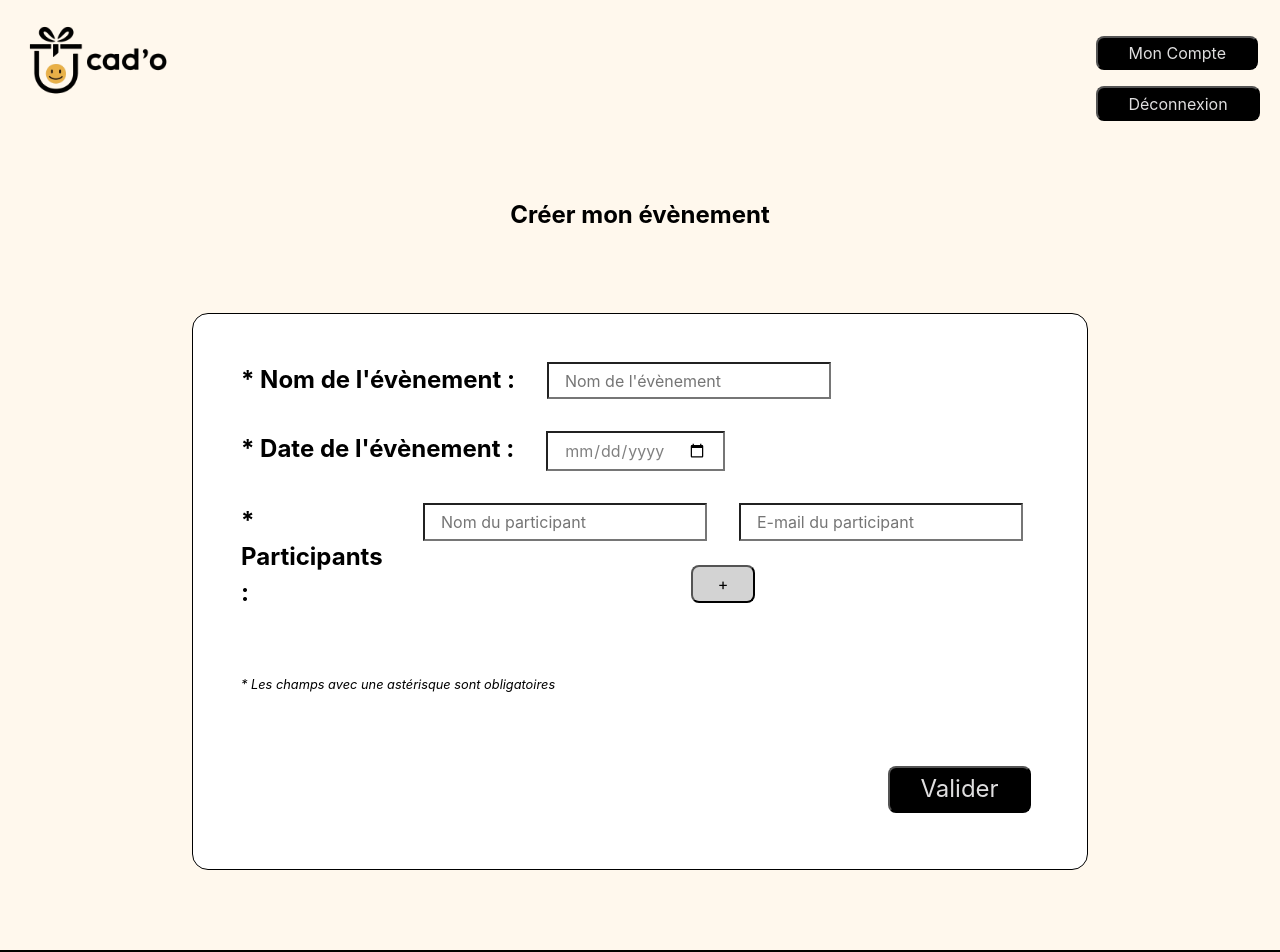
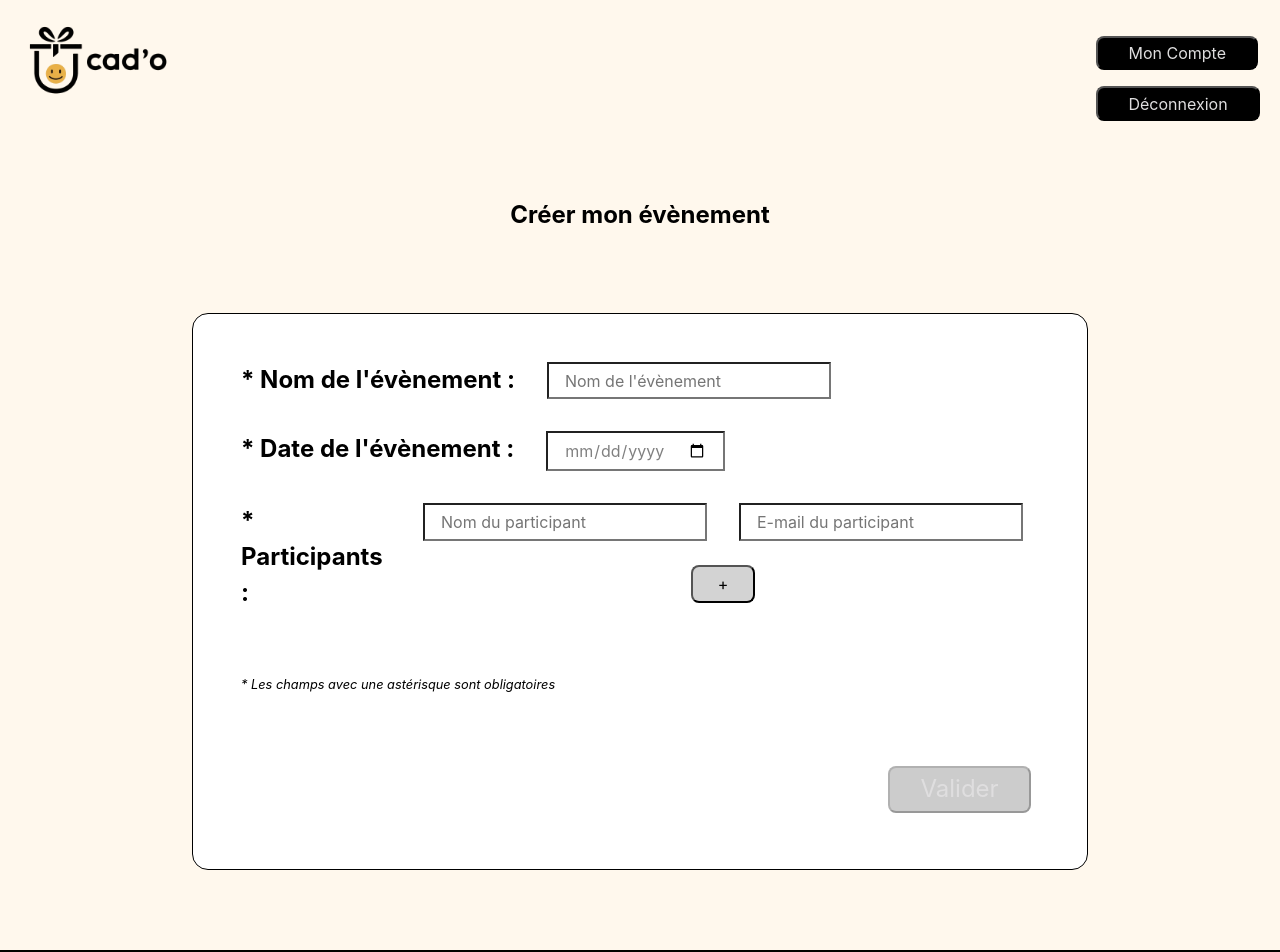
Before and after one commit to yanis-lannabi/cado-front, a React (Vite) app: page /creer-un-evenement in a window 1280 px wide. Shown: the top 952 px of the page. Built offline with nearby package versions, Linux system fonts and the light colour scheme.

Commit message:
feature: adding some conditions in the feature --> If a mandatory field is empty, the user will not be able to create the event

```diff
--- a/src/components/Pages/CreateEvent/CreateEvent.scss
+++ b/src/components/Pages/CreateEvent/CreateEvent.scss
@@ -75,3 +75,10 @@ input {
 #eventDate {
   color: grey;
 }
+
+// if the button is disabled, the background color is grey and the cursor is not allowed
+
+.create-event__validation-button:disabled {
+  background-color: #cccccc;
+  cursor: not-allowed;
+}
--- a/src/components/Pages/CreateEvent/CreateEvent.tsx
+++ b/src/components/Pages/CreateEvent/CreateEvent.tsx
@@ -12,6 +12,16 @@ function CreateEvent() {
   const [participants, setParticipants] = useState([{ name: '', email: '' }]);
 
   const handleAddParticipant = () => {
+    const lastParticipant = participants[participants.length - 1];
+
+    // Check if the last participant has any empty field
+    if (!lastParticipant.name || !lastParticipant.email) {
+      setErrorMessage(
+        "Veuillez remplir tous les champs du participant avant d'en ajouter un nouveau"
+      );
+      return;
+    }
+
     setParticipants([...participants, { name: '', email: '' }]);
   };
 
@@ -24,11 +34,20 @@ function CreateEvent() {
     e.preventDefault();
 
     const API = 'http://165.227.232.51:3000/create-event';
+
+    // the name, date and participants fields must not be empty
+    if (!name || !date || !participants) {
+      setErrorMessage('Veuillez remplir tous les champs obligatoires');
+      return;
+    }
+
+    // we want to make sure the organizer is part of the drawing (and add him as the very first participant in the array)
     const organizerId = authData?.user.id;
     participants.push({
       name: authData?.user.name,
       email: authData?.user.email,
     });
+
     try {
       const eventResponse = await axios.post(API, {
         name,
@@ -37,13 +56,6 @@ function CreateEvent() {
         participants,
       });
 
-      // for (const participant of participants) {
-      //   const participantData = {
-      //     name: participant.name,
-      //     email: participant.email,
-      //   };
-
-      // const userResponse = await axios.post(usersAPI, participantData);
       console.log(eventResponse.data);
     } catch (error) {
       setErrorMessage(
@@ -130,6 +142,10 @@ function CreateEvent() {
           type="submit"
           className="create-event__validation-button"
           value="Valider"
+          // if a mandatory field is empty, the button is disabled
+          disabled={
+            !name || !date || participants.some((p) => !p.name || !p.email)
+          }
         />
       </form>
     </div>
```
